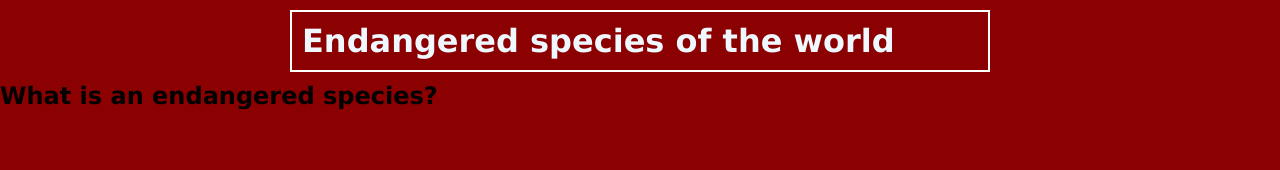
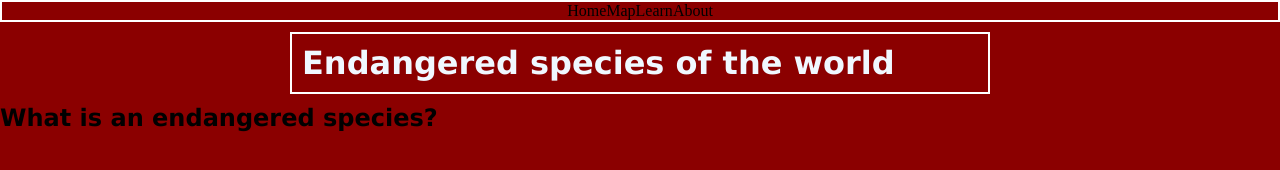
Before and after one commit to prthivy/t2, a plain HTML site: page index.html in a window 1280 px wide. Drawn offline with Linux system fonts and the light colour scheme.

Commit message:
add nav bar and basic styling to it

```diff
--- a/index.html
+++ b/index.html
@@ -7,7 +7,13 @@
     <title>Endangered Species</title>
 </head>
 <body>
-    <div class="head-1-container">
+    <nav class="homenav">
+        <li>Home</li>
+        <li>Map</li>
+        <li>Learn</li>
+        <li>About</li>
+    </nav>
+    <div class="head1container">
         <h1>Endangered species of the world</h1>
 
 
--- a/style.css
+++ b/style.css
@@ -14,7 +14,23 @@ h1, h2 {
     font-family: Verdana, Tahoma, "Trebuchet MS", sans-serif;
 
 }
-div.head-1-container {
+
+/*add a nav button here*/
+
+nav {
+    list-style: none;
+    display: flex;
+    border: 2px solid white;
+    justify-content: center;
+
+}
+
+.homenav {
+    display: flex;
+
+}
+
+div.head1container {
     width: 700px;
     margin: 10px auto;
     padding: 10px;
```
